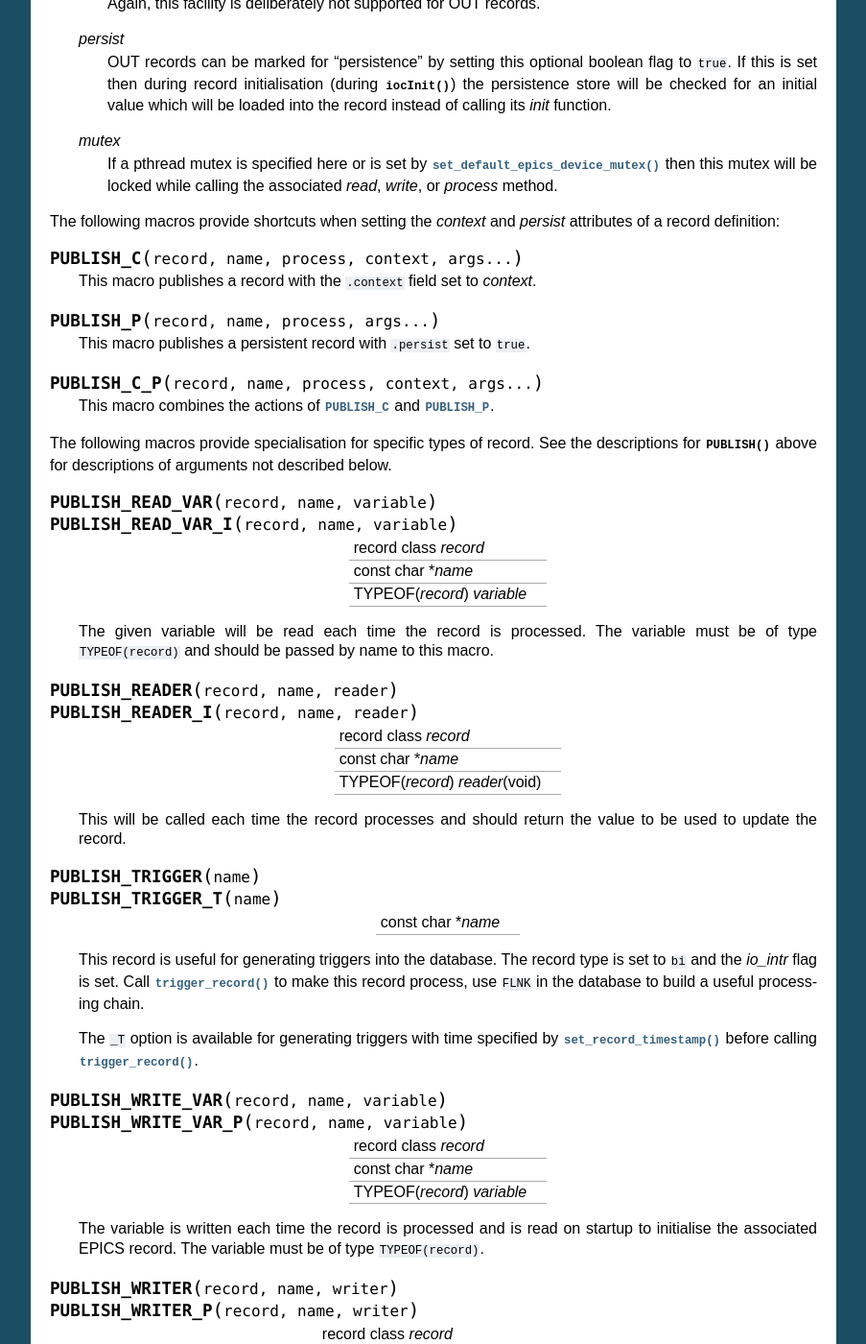
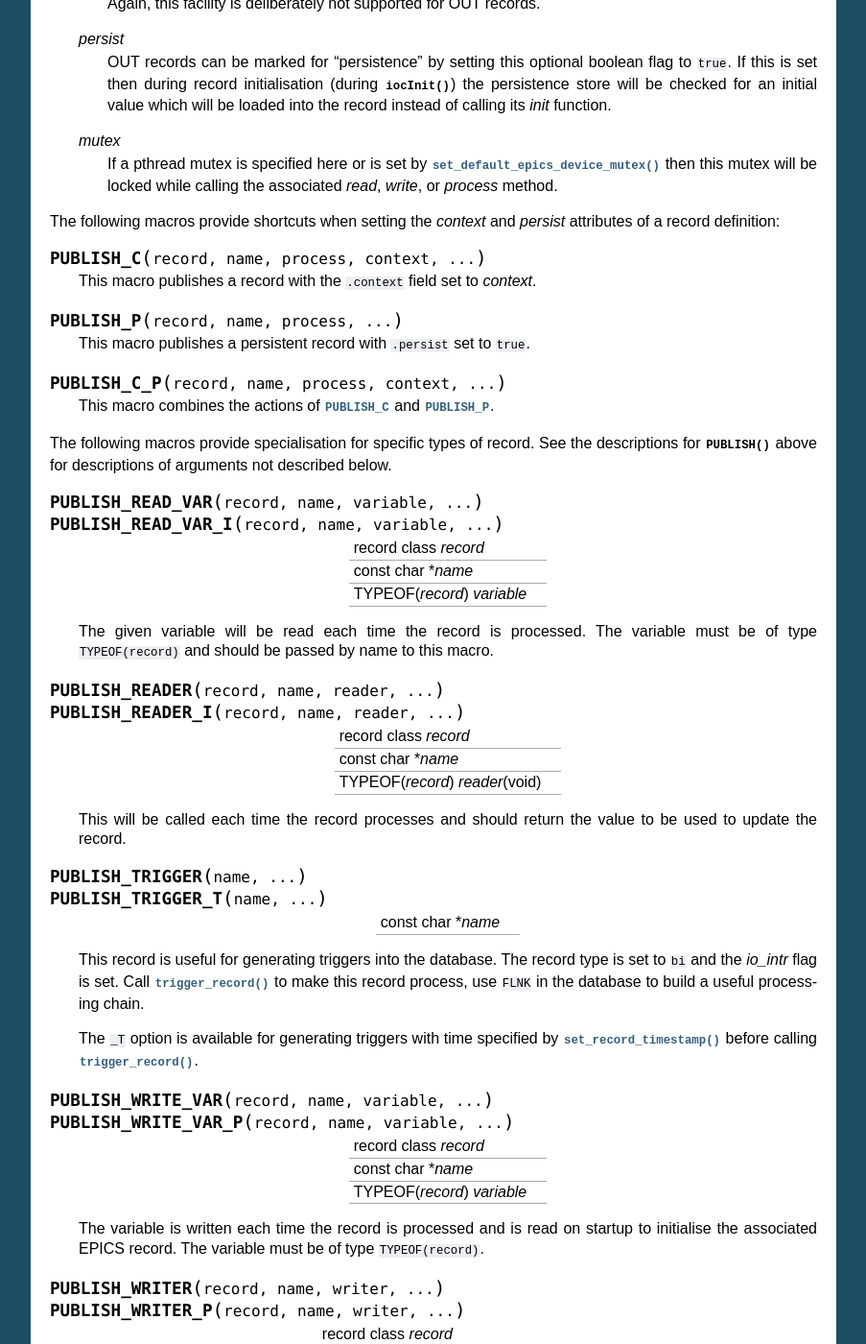
Before and after one commit to DiamondLightSource/epics_device, a Sphinx documentation site: the page built from docs/epics_device.rst, in a window 1280 px wide and 1400 px high, scrolled down 4535 px. Shown: the whole window at 96% size, without its empty margins (198-1101 px from the left). Built offline with Sphinx 7.4.7, drawn with Linux system fonts in a browser that asks for light colours; the version number could not be read and is left out; some of the changed text lies outside the part shown.

Commit message:
Allow all PUBLISH macros to take extra arguments
git-svn-id: svn+ssh://serv0002.cs.diamond.ac.uk/home/subversion/repos/controls/diamond/trunk/support/epics_device@167615 e099a375-04f9-0310-9d5f-a741eaff62e1

```diff
--- a/docs/epics_device.rst
+++ b/docs/epics_device.rst
@@ -306,17 +306,17 @@ The following macros provide shortcuts when setting the `context` and `persist`
 attributes of a record definition:
 
 ..  macro::
-    PUBLISH_C(record, name, process, context, args...)
+    PUBLISH_C(record, name, process, context, ...)
 
     This macro publishes a record with the ``.context`` field set to `context`.
 
 ..  macro::
-    PUBLISH_P(record, name, process, args...)
+    PUBLISH_P(record, name, process, ...)
 
     This macro publishes a persistent record with ``.persist`` set to ``true``.
 
 ..  macro::
-    PUBLISH_C_P(record, name, process, context, args...)
+    PUBLISH_C_P(record, name, process, context, ...)
 
     This macro combines the actions of :macro:`PUBLISH_C` and
     :macro:`PUBLISH_P`.
@@ -327,8 +327,8 @@ the descriptions for :func:`PUBLISH` above for descriptions of arguments not
 described below.
 
 ..  macro::
-    PUBLISH_READ_VAR(record, name, variable)
-    PUBLISH_READ_VAR_I(record, name, variable)
+    PUBLISH_READ_VAR(record, name, variable, ...)
+    PUBLISH_READ_VAR_I(record, name, variable, ...)
 
     ========================================================================== =
     record class `record`
@@ -341,8 +341,8 @@ described below.
     this macro.
 
 ..  macro::
-    PUBLISH_READER(record, name, reader)
-    PUBLISH_READER_I(record, name, reader)
+    PUBLISH_READER(record, name, reader, ...)
+    PUBLISH_READER_I(record, name, reader, ...)
 
     ========================================================================== =
     record class `record`
@@ -354,8 +354,8 @@ described below.
     value to be used to update the record.
 
 ..  macro::
-    PUBLISH_TRIGGER(name)
-    PUBLISH_TRIGGER_T(name)
+    PUBLISH_TRIGGER(name, ...)
+    PUBLISH_TRIGGER_T(name, ...)
 
     ========================================================================== =
     const char \*\ `name`
@@ -370,8 +370,8 @@ described below.
     by :func:`set_record_timestamp` before calling :func:`trigger_record`.
 
 ..  macro::
-    PUBLISH_WRITE_VAR(record, name, variable)
-    PUBLISH_WRITE_VAR_P(record, name, variable)
+    PUBLISH_WRITE_VAR(record, name, variable, ...)
+    PUBLISH_WRITE_VAR_P(record, name, variable, ...)
 
     ========================================================================== =
     record class `record`
@@ -384,8 +384,8 @@ described below.
     type ``TYPEOF(record)``.
 
 ..  macro::
-    PUBLISH_WRITER(record, name, writer)
-    PUBLISH_WRITER_P(record, name, writer)
+    PUBLISH_WRITER(record, name, writer, ...)
+    PUBLISH_WRITER_P(record, name, writer, ...)
 
     ========================================================================== =
     record class `record`
@@ -397,8 +397,8 @@ described below.
     value of the record.
 
 ..  macro::
-    PUBLISH_WRITER_B(record, name, writer)
-    PUBLISH_WRITER_B_P(record, name, writer)
+    PUBLISH_WRITER_B(record, name, writer, ...)
+    PUBLISH_WRITER_B_P(record, name, writer, ...)
 
     ========================================================================== =
     record class `record`
@@ -411,7 +411,7 @@ described below.
     returned and the write is unconditional.
 
 ..  macro::
-    PUBLISH_ACTION(name, action)
+    PUBLISH_ACTION(name, action, ...)
 
     ========================================================================== =
     const char \*\ `name`
@@ -500,27 +500,27 @@ The following macros provide shortcuts when setting the `context` and `persist`
 attributes of a waveform definition:
 
 ..  macro::
-    PUBLISH_WAVEFORM_C(field_type, name, length, process, context, args...)
+    PUBLISH_WAVEFORM_C(field_type, name, length, process, context, ...)
 
     This macro publishes a waveform record with the ``.context`` field set to
     `context`.
 
 ..  macro::
-    PUBLISH_WAVEFORM_P(field_type, name, length, process, args...)
+    PUBLISH_WAVEFORM_P(field_type, name, length, process, ...)
 
     This macro publishes a persistent waveform record with ``.persist`` set to
     ``true``.
 
 ..  macro::
-    PUBLISH_WAVEFORM_C_P(field_type, name, length, process, context, args...)
+    PUBLISH_WAVEFORM_C_P(field_type, name, length, process, context, ...)
 
     This macro combines the actions of :macro:`PUBLISH_WAVEFORM_C` and
     :macro:`PUBLISH_WAVEFORM_P`.
 
 
 ..  macro::
-    PUBLISH_WF_READ_VAR(field_type, name, max_length, waveform)
-    PUBLISH_WF_READ_VAR_I(field_type, name, max_length, waveform)
+    PUBLISH_WF_READ_VAR(field_type, name, max_length, waveform, ...)
+    PUBLISH_WF_READ_VAR_I(field_type, name, max_length, waveform, ...)
 
     ========================================================================== =
     type name `field_type`
@@ -533,8 +533,8 @@ attributes of a waveform definition:
     processes.  This is useful for publishing internally generated waveforms.
 
 ..  macro::
-    PUBLISH_WF_WRITE_VAR(field_type, name, max_length, waveform)
-    PUBLISH_WF_WRITE_VAR_P(field_type, name, max_length, waveform)
+    PUBLISH_WF_WRITE_VAR(field_type, name, max_length, waveform, ...)
+    PUBLISH_WF_WRITE_VAR_P(field_type, name, max_length, waveform, ...)
 
     ========================================================================== =
     type name `field_type`
@@ -546,9 +546,9 @@ attributes of a waveform definition:
     `waveform` will updated from the record each time the record processes.
 
 ..  macro::
-    PUBLISH_WF_ACTION(field_type, name, max_length, action)
-    PUBLISH_WF_ACTION_I(field_type, name, max_length, action)
-    PUBLISH_WF_ACTION_P(field_type, name, max_length, action)
+    PUBLISH_WF_ACTION(field_type, name, max_length, action, ...)
+    PUBLISH_WF_ACTION_I(field_type, name, max_length, action, ...)
+    PUBLISH_WF_ACTION_P(field_type, name, max_length, action, ...)
 
     ========================================================================== =
     type name `field_type`
```
Also changed, not shown: 1 other file.
